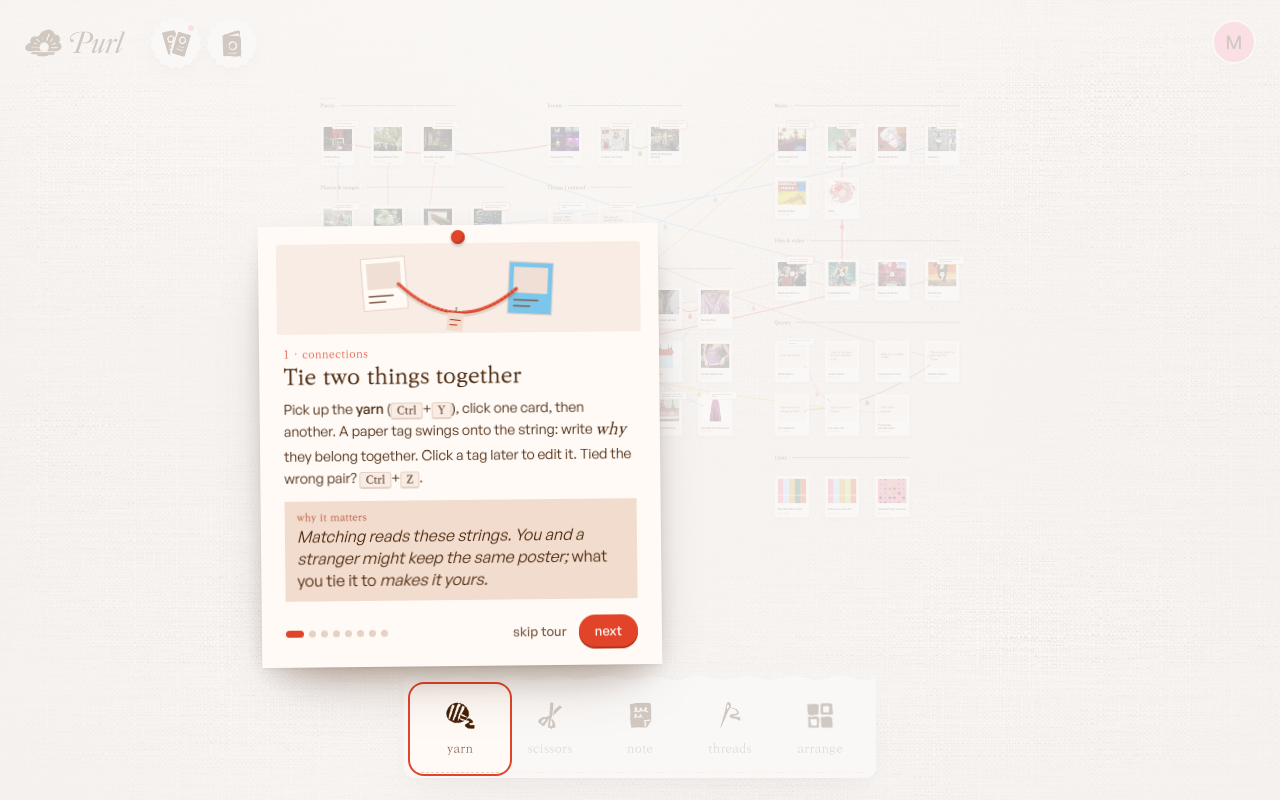
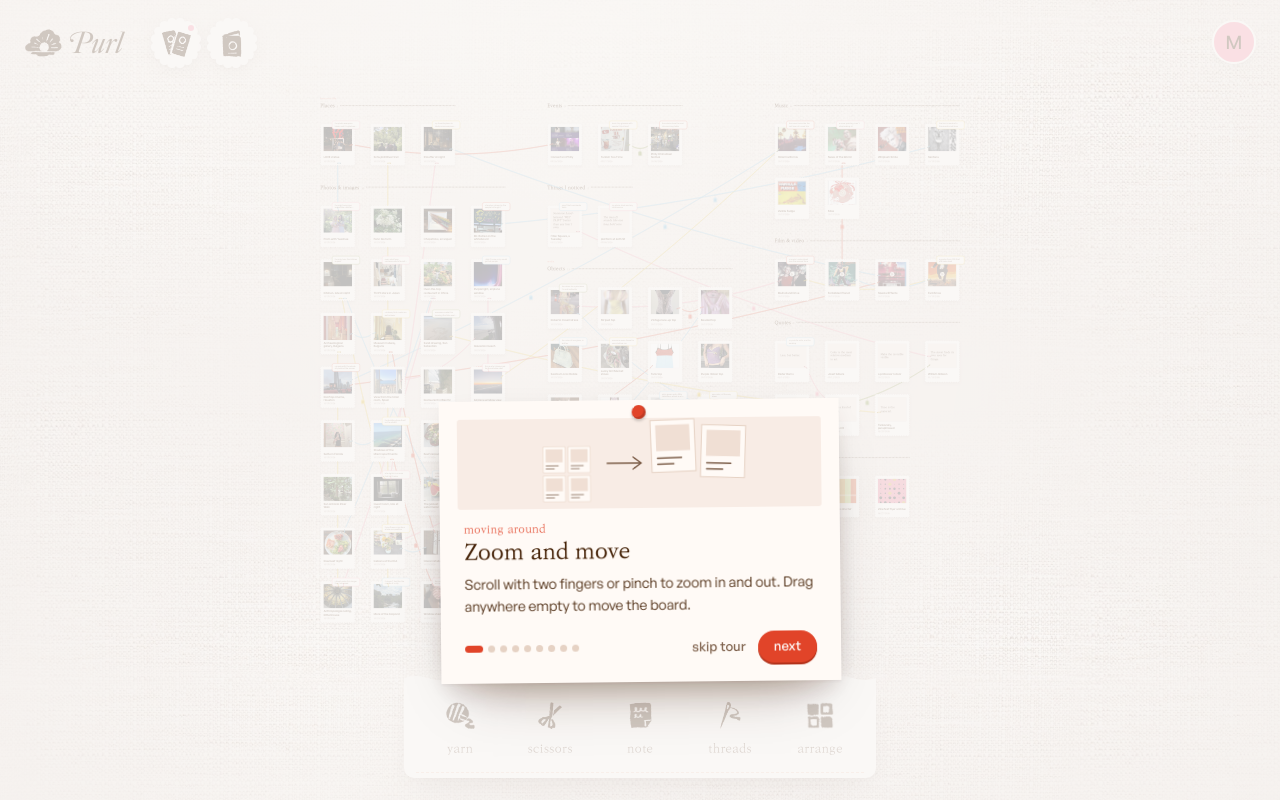
Before and after one commit to chlcheuk-boop/svsd-competition, a React (Vite) app: page /#/welcome in a window 1280 px wide. Both pictures are taken after a click on the button "skip intro →". Built offline with nearby package versions, Linux system fonts and the light colour scheme.

Commit message:
Update Tutorial.tsx

```diff
--- a/src/components/board/Tutorial.tsx
+++ b/src/components/board/Tutorial.tsx
@@ -32,6 +32,22 @@ const ArtTie = () => (
       <path d="M-8 6 h16 v18 h-16z" fill="var(--blush)" />
       <path d="M-5 13 h10 M-5 18 h7" stroke="var(--tangerine-deep)" strokeLinecap="round" />
     </g>
+  </svg>
+);
+
+const ArtZoom = () => (
+  <svg viewBox="0 0 220 90" aria-hidden="true">
+    {/* zoomed out: cards close together */}
+    <g transform="translate(14 28) scale(0.5)">
+      <MiniCard x={0} y={0} />
+      <MiniCard x={50} y={0} />
+      <MiniCard x={0} y={58} />
+      <MiniCard x={50} y={58} />
+    </g>
+    <path d="M78 45 h34 M104 39 l8 6 l-8 6" stroke="var(--ink-soft)" strokeWidth="1.5" fill="none" strokeLinecap="round" strokeLinejoin="round" />
+    {/* zoomed in: the same cards, spread apart */}
+    <MiniCard x={122} y={2} rot={-2} />
+    <MiniCard x={172} y={8} rot={2} />
   </svg>
 );
 
@@ -136,6 +152,13 @@ const ArtDone = () => (
 );
 
 const STEPS: Step[] = [
+  {
+    target: null,
+    kicker: 'moving around',
+    title: 'Zoom and move',
+    body: <>Scroll with two fingers or pinch to zoom in and out. Drag anywhere empty to move the board.</>,
+    art: <ArtZoom />,
+  },
   {
     target: '[data-tool="yarn"]',
     kicker: '1 · connections',
```
